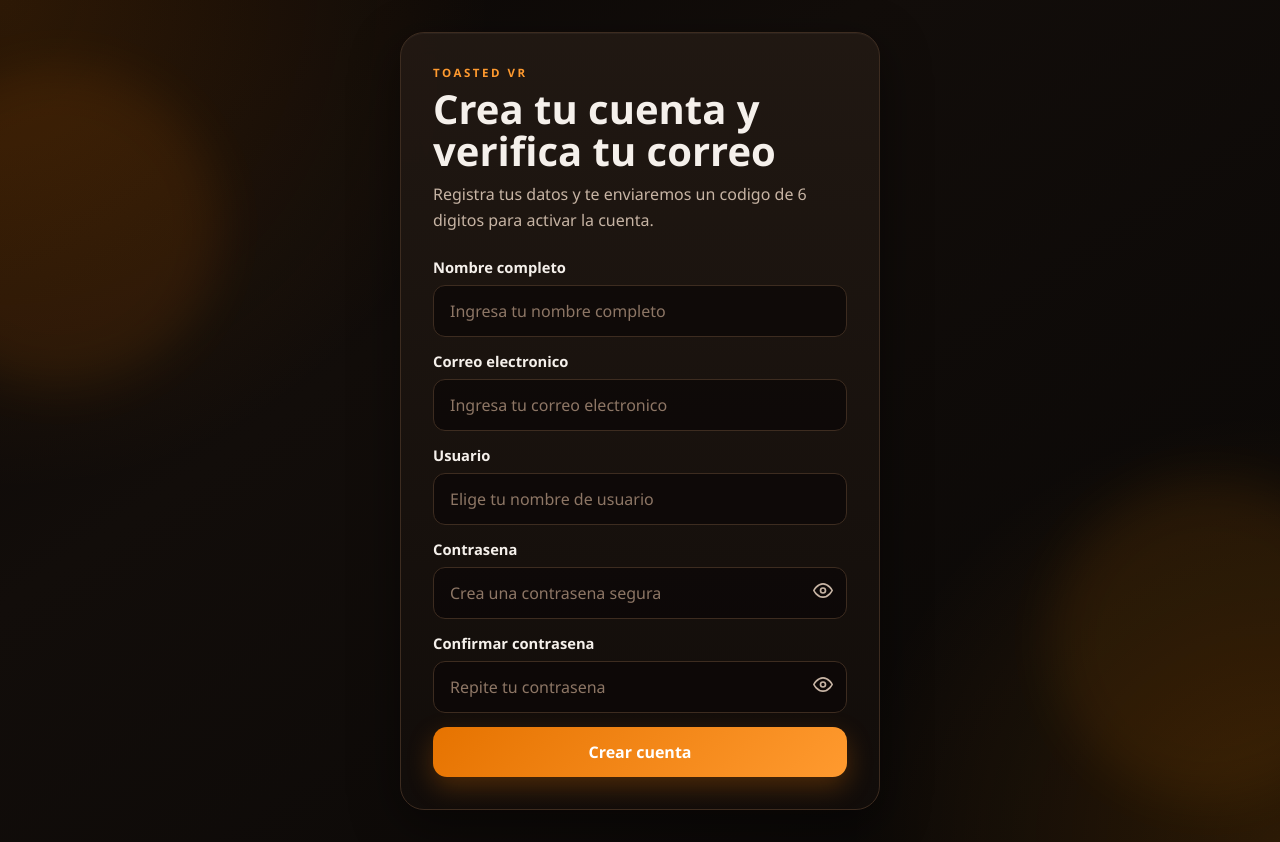
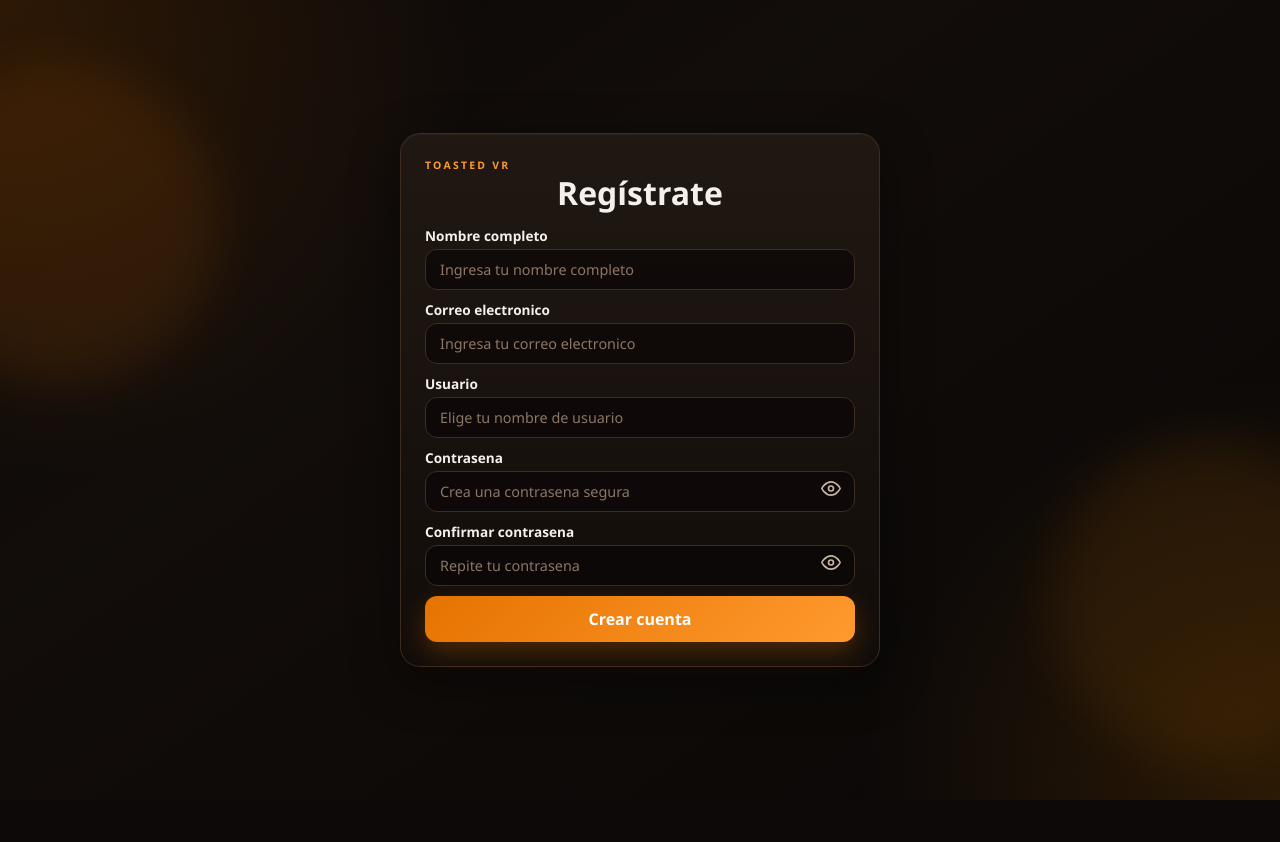
Before and after one commit to solartedaniers/Coffee_Roast_In_VR, a React (Create React App) app in the folder toasted_vr_frontend/: page / in a window 1280 px wide. After the commit the page ends 800 px from the top, so only its background shows below. Built offline with nearby package versions, Linux system fonts and the light colour scheme; no server answers.

Commit message:
Arreglo viasual a la interfaz

```diff
--- a/toasted_vr_frontend/src/App.css
+++ b/toasted_vr_frontend/src/App.css
@@ -69,8 +69,8 @@ input {
   z-index: 1;
   width: 100%;
   max-width: 480px;
-  padding: 32px;
-  border-radius: 24px;
+  padding: 24px;
+  border-radius: 20px;
   border: 1px solid var(--color-border);
   background: linear-gradient(180deg, rgba(34, 25, 19, 0.95), rgba(18, 13, 10, 0.96));
   box-shadow: 0 14px 50px rgba(0, 0, 0, 0.45), inset 0 1px 0 rgba(255, 255, 255, 0.04);
@@ -78,22 +78,26 @@ input {
 }
 
 .hero-copy {
-  margin-bottom: 24px;
+  margin-bottom: 16px;
 }
 
 .eyebrow {
-  margin: 0 0 8px;
+  margin: 0 0 4px;
   color: var(--color-primary-hover);
   letter-spacing: 0.22em;
   text-transform: uppercase;
-  font-size: 0.72rem;
+  font-size: 0.65rem;
   font-weight: 700;
 }
 
 .hero-copy h1 {
-  margin: 0 0 10px;
-  font-size: clamp(2rem, 5vw, 2.5rem);
+  margin: 0 0 6px;
+  font-size: clamp(1.6rem, 4vw, 2rem);
   line-height: 1.05;
+}
+
+.centered-title {
+  text-align: center;
 }
 
 .subtitle {
@@ -104,16 +108,16 @@ input {
 
 .form-grid {
   display: grid;
-  gap: 14px;
+  gap: 10px;
 }
 
 .field-group {
   display: grid;
-  gap: 8px;
+  gap: 4px;
 }
 
 .field-label {
-  font-size: 0.92rem;
+  font-size: 0.85rem;
   font-weight: 600;
   color: var(--color-text-main);
   text-align: left;
@@ -131,7 +135,8 @@ input {
 }
 
 .field-input {
-  padding: 14px 16px;
+  padding: 10px 14px;
+  font-size: 0.9rem;
 }
 
 .field-input::placeholder {
@@ -183,8 +188,8 @@ input {
 .success-panel button {
   width: 100%;
   border: none;
-  border-radius: 14px;
-  padding: 14px 18px;
+  border-radius: 12px;
+  padding: 12px 16px;
   font-weight: 700;
   cursor: pointer;
   transition: transform 0.2s ease, box-shadow 0.2s ease, background 0.2s ease;
--- a/toasted_vr_frontend/src/App.js
+++ b/toasted_vr_frontend/src/App.js
@@ -23,6 +23,18 @@ function App() {
     setVerifiedUser(null);
   };
 
+  const currentTitle = verifiedUser
+    ? texts.success.title
+    : pendingRegistration
+      ? texts.verification.title
+      : texts.title;
+
+  const currentSubtitle = verifiedUser
+    ? texts.success.subtitle
+    : pendingRegistration
+      ? texts.verification.subtitle
+      : texts.subtitle;
+
   return (
     <div className="app-shell">
       <div className="ambient-light ambient-light-left" />
@@ -31,14 +43,8 @@ function App() {
       <main className="auth-card">
         <header className="hero-copy">
           <p className="eyebrow">{texts.brand}</p>
-          <h1>{texts.title}</h1>
-          <p className="subtitle">
-            {verifiedUser
-              ? texts.success.subtitle
-              : pendingRegistration
-                ? texts.verification.subtitle
-                : texts.subtitle}
-          </p>
+          <h1 className="centered-title">{currentTitle}</h1>
+          {currentSubtitle && <p className="subtitle">{currentSubtitle}</p>}
         </header>
 
         {!pendingRegistration && (
--- a/toasted_vr_frontend/src/locals/es.json
+++ b/toasted_vr_frontend/src/locals/es.json
@@ -1,8 +1,8 @@
 {
   "registration": {
     "brand": "Toasted VR",
-    "title": "Crea tu cuenta y verifica tu correo",
-    "subtitle": "Registra tus datos y te enviaremos un codigo de 6 digitos para activar la cuenta.",
+    "title": "Regístrate",
+    "subtitle": "",
     "labels": {
       "fullName": "Nombre completo",
       "email": "Correo electronico",
@@ -29,7 +29,8 @@
       "invalidCodeLength": "Debes ingresar los 6 digitos del codigo."
     },
     "verification": {
-      "subtitle": "Tu cuenta quedara lista cuando confirmes el codigo enviado al correo registrado.",
+      "title": "Verificación",
+      "subtitle": "",
       "instructions": "Escribe el codigo de 6 digitos que enviamos a",
       "timerLabel": "El codigo vence en"
     },
```
